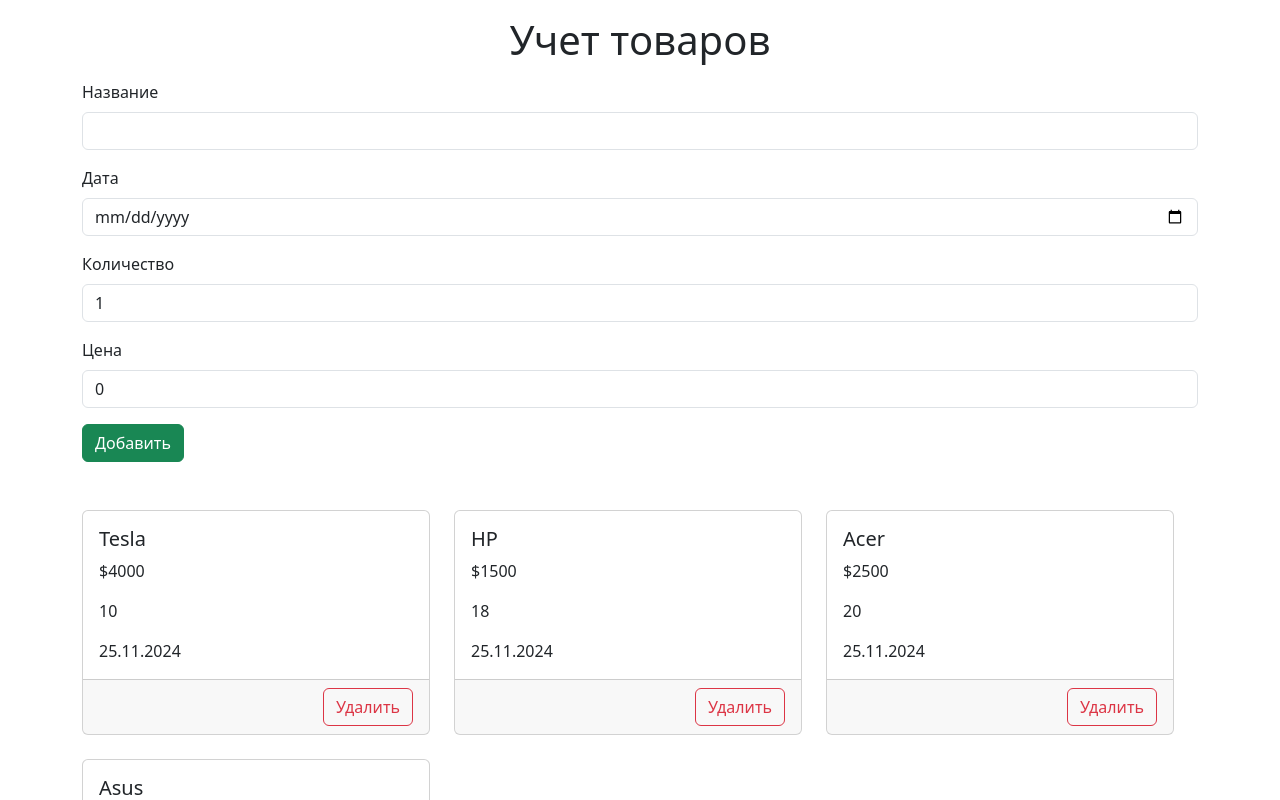
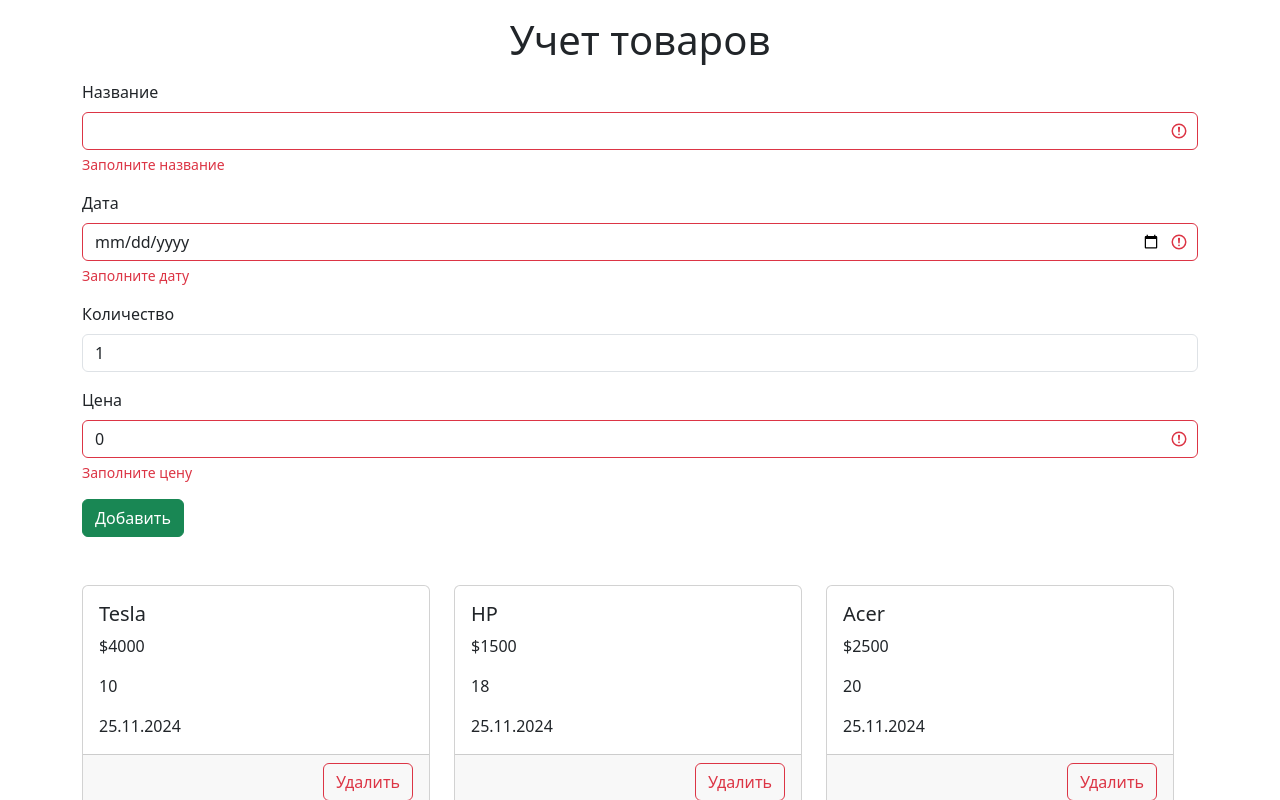
Before and after one commit to Qwardel/product-kaliev, a Vue app: page / in a window 1280 px wide. Shown: the top 800 px of the page. Built offline with nearby package versions, Linux system fonts and the light colour scheme.

Commit message:
feat: fix for input

```diff
--- a/src/App.vue
+++ b/src/App.vue
@@ -67,22 +67,34 @@
 
       <div class="mb-3">
   <label for="name" class="form-label">Название</label>
-  <input type="text" v-model="name"  class="form-control" id="name">
+  <input type="text" v-model="name"  class="form-control" :class="{'is-invalid': !name}" id="name">
+  <div class="invalid-feedback">
+    Заполните название
+      </div>
   </div>
 
   <div class="mb-3">
   <label for="date" class="form-label">Дата</label>
-  <input type="date" v-model="date" class="form-control" id="date">
+  <input type="date" v-model="date" class="form-control" :class="{'is-invalid': !date}" id="date">
+  <div class="invalid-feedback">
+    Заполните дату
+      </div>
   </div>
 
   <div class="mb-3">
   <label for="count" class="form-label">Количество</label>
-  <input type="number" v-model="count" class="form-control" id="count">
+  <input type="number" v-model="count" class="form-control" :class="{'is-invalid': !count}" id="count">
+  <div class="invalid-feedback">
+    Заполните количество
+      </div>
   </div>
 
   <div class="mb-3">
   <label for="price" class="form-label">Цена</label>
-  <input type="number" v-model="price" class="form-control" id="price">
+  <input type="number" v-model="price" class="form-control" :class="{'is-invalid': !price}" id="price">
+  <div class="invalid-feedback">
+    Заполните цену
+      </div>
   </div>
   <button type="button" class="btn btn-success" @click="addProduct">Добавить</button>
 
```
